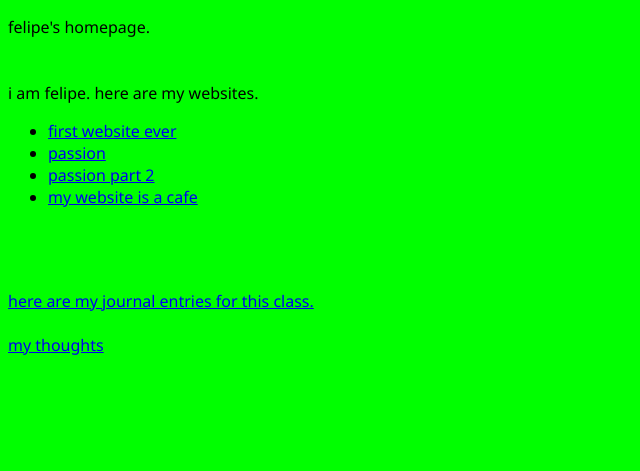
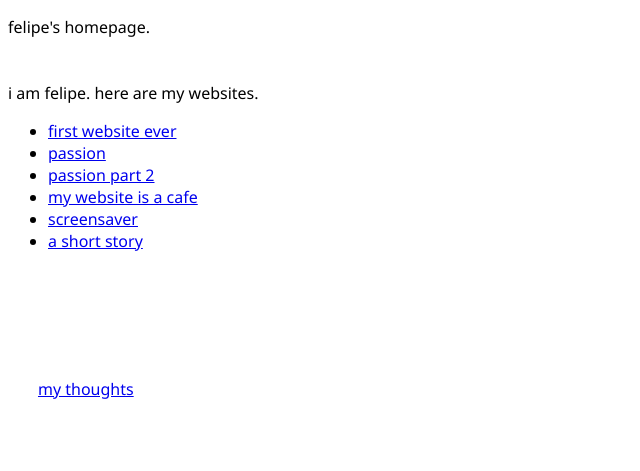
Before and after one commit to 3pilef3/homepage, a plain HTML site: page index.html in a window 1280 px wide. Shown: the whole page, without its empty margins (0-640 px from the left). Drawn offline with Linux system fonts and the light colour scheme.

Commit message:
added screensaver and accordion

```diff
--- a/index.html
+++ b/index.html
@@ -21,7 +21,10 @@ i am felipe. here are my websites.
     <li><a href="passion/techno.html">passion</li>
     <li><a href="passion2/passion2.html">passion part 2</li>
     <li><a href="cafe/cafe.html">my website is a cafe</li>
- </ul>
+    <li><a href="screensaver/screensaver.html">screensaver</li>
+    <li><a href="comic/index.html">a short story</li>
+
+</ul>
 
 
 
@@ -29,10 +32,9 @@ i am felipe. here are my websites.
 <br>
 <br>
 <br>
-here are my journal entries for this class.
 <br>
 <br>
-<a href="journals/journals.html">my thoughts
+<a class="journals" href="journals/journals.html">my thoughts
     </p>
 
 </body>
--- a/main.css
+++ b/main.css
@@ -1,5 +1,10 @@
 body {
-    background-color: rgb(0, 255, 0);
+    /* background-color: rgb(0, 255, 0); */
     font-family:'Segoe UI', Tahoma, Geneva, Verdana, sans-serif;
 
 }
+
+.journals{
+
+    padding: 30px;
+}
```
